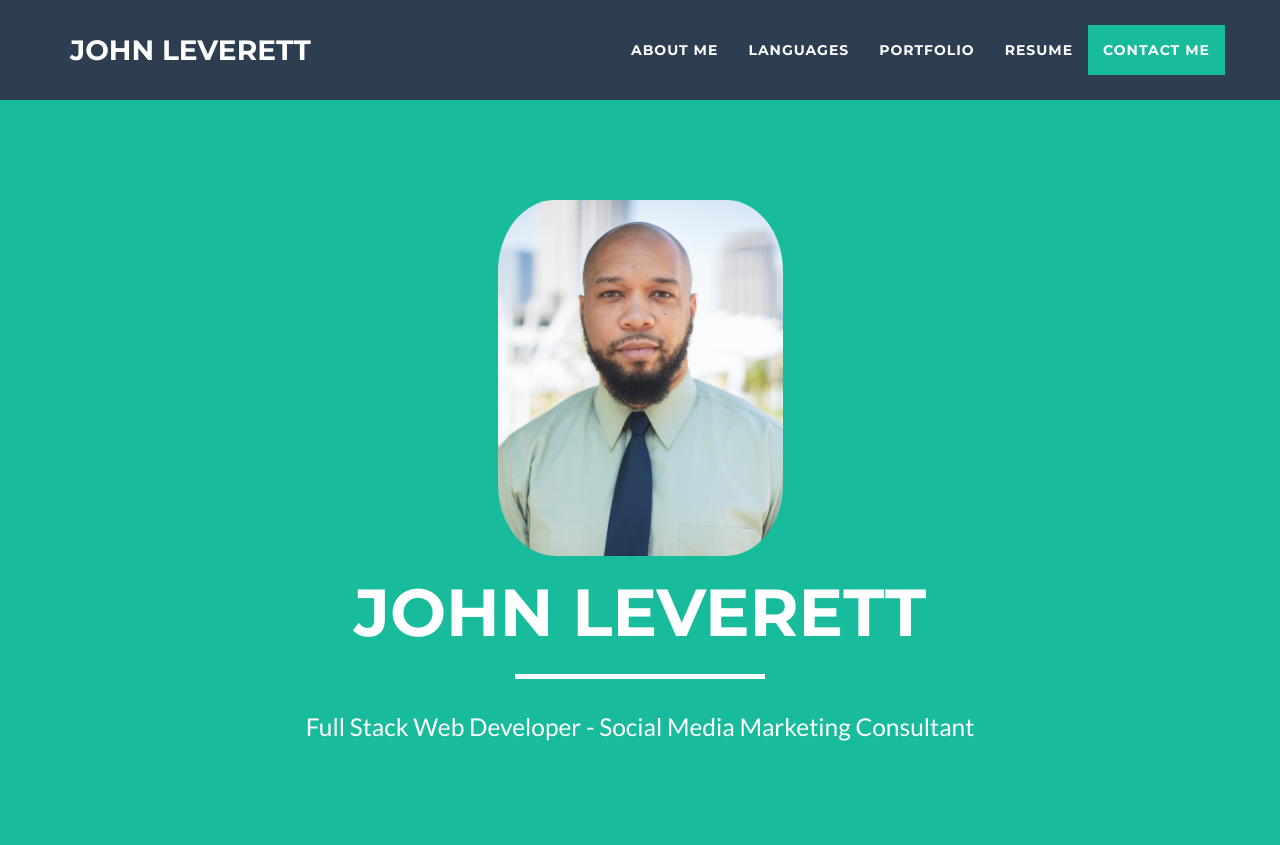
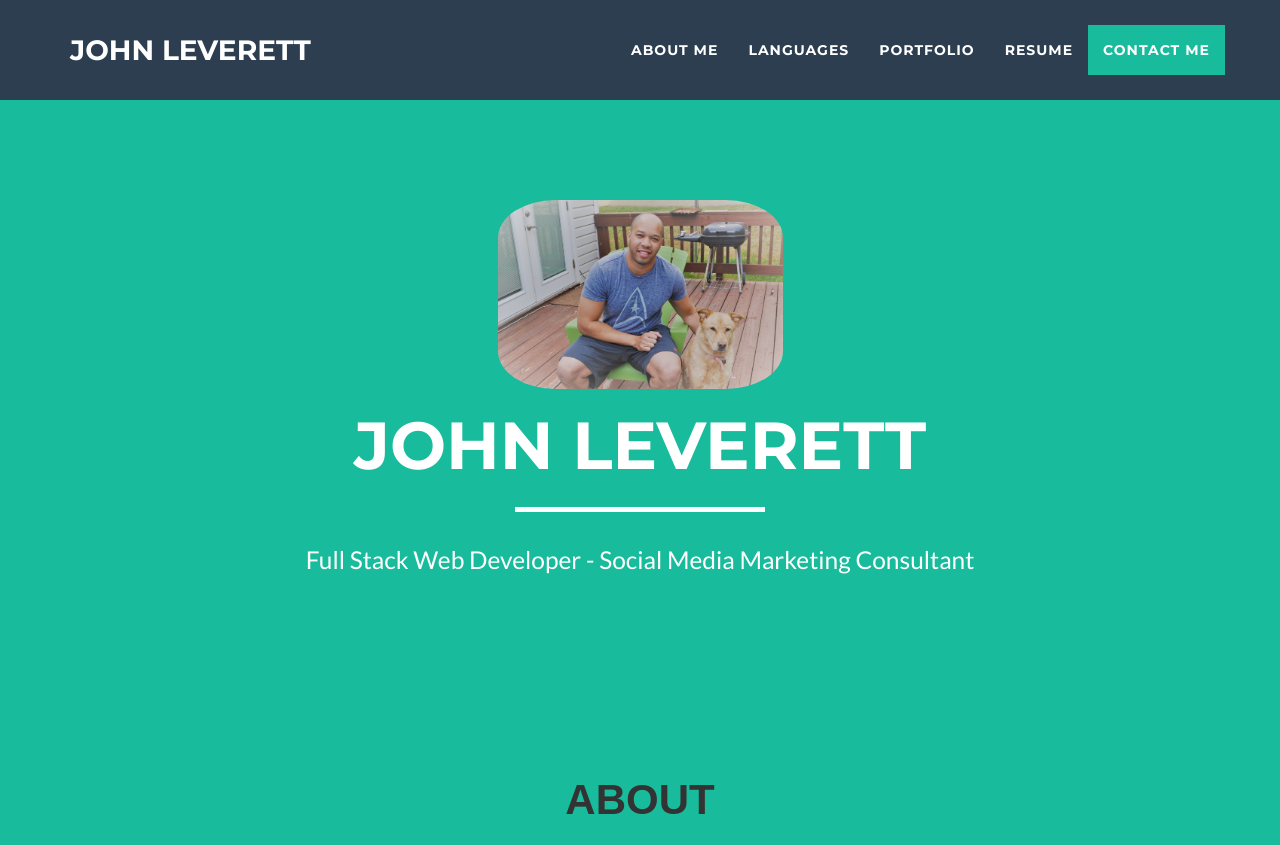
Before and after one commit to jlev2282/Leverett-Portfolio, a PHP site: page / in a window 1280 px wide. Shown: the top 845 px of the page. Run offline with PHP 8.4, Linux system fonts and the light colour scheme; some libraries are stand-ins or nearby versions.

Commit message:
pic styling

```diff
--- a/css/freelancer.css
+++ b/css/freelancer.css
@@ -517,8 +517,8 @@ div#maincontent {
 
 #mypic {
   border-radius: 20%;
-  width: 35%;
-  height: 35%;
+  width: 300px;
+  height: 300px;
 }
 
 .img-circular{
--- a/index.html
+++ b/index.html
@@ -85,7 +85,7 @@
             <div class="row">
                 <div class="col-lg-12">
                     <!--<div class="img-circular"></div>-->
-                    <img id="mypic" class="img-responsive" src="img/UNCC.4.21-9.JPG" alt="">
+                    <img id="mypic" class="img-responsive" src="img/portfolio/johnandlaila.jpg" alt="">
                     <div class="intro-text">
                         <h1 class="name">John Leverett</h1>
                         <hr class="star-light">
```
Also changed, not shown: img/portfolio/johnandlaila.JPG (added).
